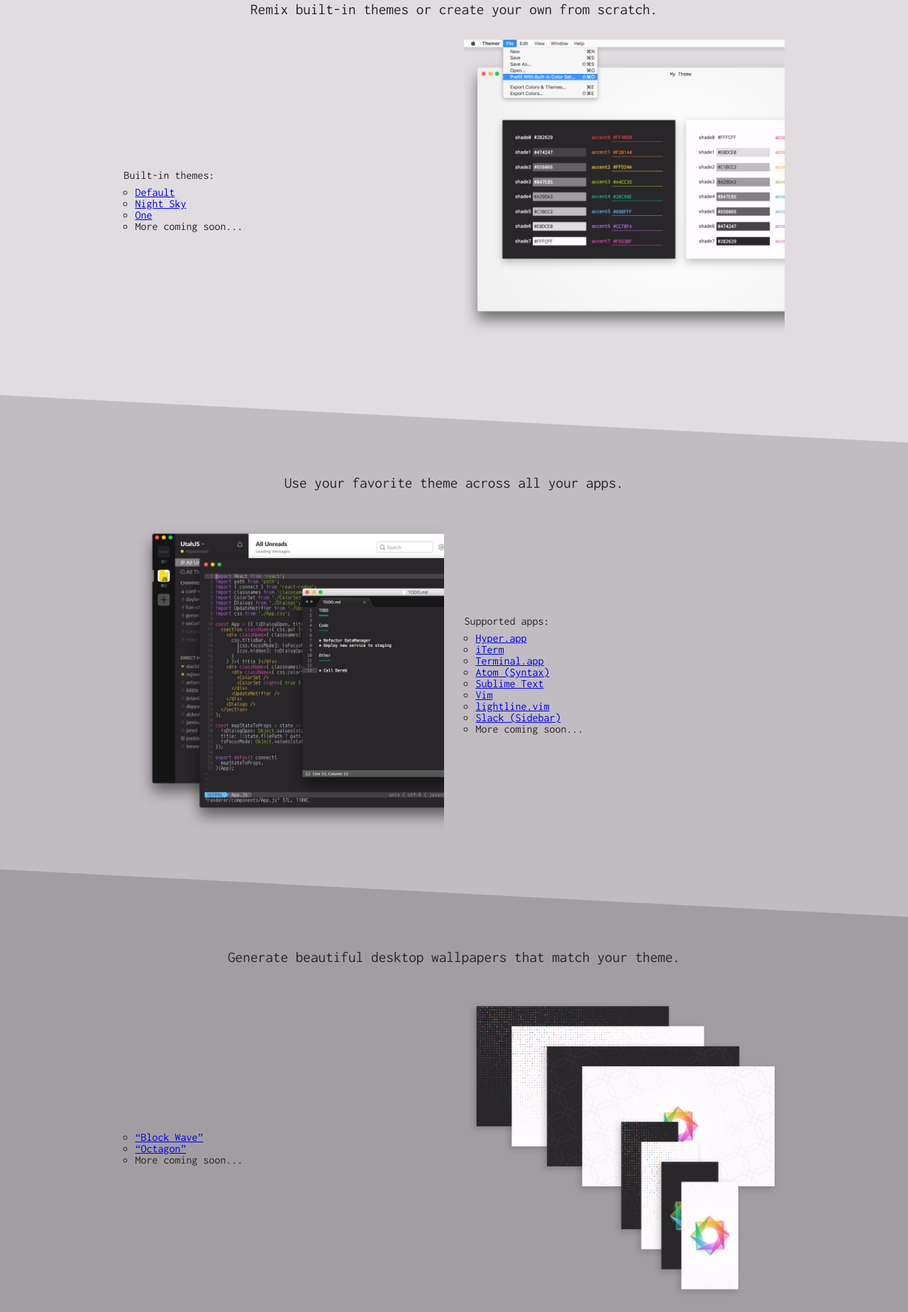
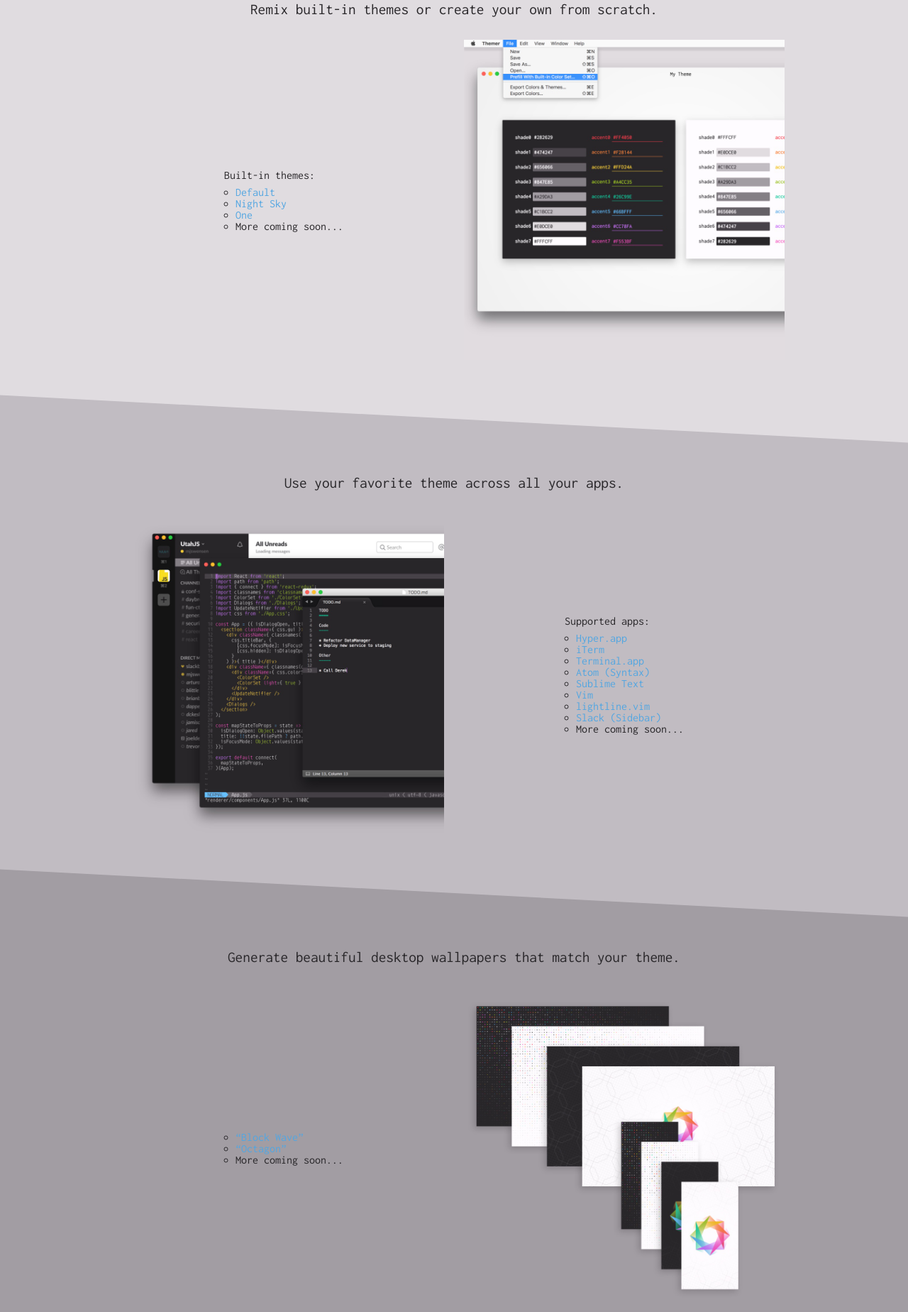
Before and after one commit to themerdev/themer-site, a plain HTML site: page index.html in a window 1280 px wide. Shown: the part 919-2767 px from the top of the page at 71% size. Drawn offline with nearby package versions, Linux system fonts and the light colour scheme.

Commit message:
Some layout work.

```diff
--- a/index.css
+++ b/index.css
@@ -14,10 +14,13 @@
   color: #FFFCFF;
 }
 
+a {
+  text-decoration: none;
+}
+
 .link:link,
 .link:visited {
   color: #53A6E1;
-  text-decoration: none;
   transition: color 300ms ease;
 }
 .link:hover,
@@ -37,7 +40,6 @@
   color: #FFFCFF;
   padding: 0.75em 1em;
   border-radius: 2px;
-  text-decoration: none;
 }
 
 /*
@@ -82,7 +84,6 @@
 h1 {
   flex: 1 0 auto;
   font-size: 1.33rem;
-  text-transform: lowercase;
   margin-left: 0.33rem;
 }
 
@@ -153,6 +154,11 @@
   text-align: center;
 }
 
+.notes {
+  display: flex;
+  justify-content: center;
+}
+
 h4 {
   margin: 0 0 0.5rem;
 }
@@ -175,10 +181,21 @@
 
 footer {
   position: relative;
-  color: #FFFCFF;
+  color: #C1BCC2;
   background-color: #282629;
   display: flex;
+  flex-direction: column;
   justify-content: center;
-  vertical-align: center;
+  align-items: center;
   padding: 5rem;
 }
+
+footer a {
+  color: #FFFCFF;
+}
+
+.legal {
+  font-size: 0.75rem;
+  margin-top: 0.33rem;
+  color: #656066;
+}
--- a/index.html
+++ b/index.html
@@ -2,7 +2,7 @@
 <html lang="en">
   <head>
     <meta charset="UTF-8">
-    <title>Themer</title>
+    <title>themer</title>
     <link rel="stylesheet" href="https://cdnjs.cloudflare.com/ajax/libs/meyer-reset/2.0/reset.min.css">
     <link rel="stylesheet" href="https://fonts.googleapis.com/css?family=Inconsolata" />
     <link rel="stylesheet" href="basicGrid.min.css" />
@@ -12,8 +12,8 @@
   <body>
     <header class="row">
       <div class="column small-12 header-content">
-        <img class="logo" src="logo.png" alt="Themer logo" />
-        <h1>Themer</h1>
+        <img class="logo" src="logo.png" alt="themer logo" />
+        <h1>themer</h1>
         <nav>
           <a class="link" href="https://github.com/mjswensen/themer-gui/releases/latest">Download</a>
           <a class="link" href="https://github.com/mjswensen/themer-gui">GitHub (UI)</a>
@@ -25,7 +25,7 @@
       <section class="intro">
         <div class="row">
           <div class="column small-8 small-offset-2">
-            <h2>Themer takes a set of colors and generates text editor themes, terminal themes, and desktop/device wallpapers.</h2>
+            <h2>themer takes a set of colors and generates text editor themes, terminal themes, and desktop/device wallpapers.</h2>
           </div>
           <div class="column small-12">
             <video
@@ -47,14 +47,16 @@
           <div class="column small-12 medium-10 medium-offset-1">
             <h3>Remix built-in themes or create your own from scratch.</h3>
           </div>
-          <div class="column small-12 medium-6">
+          <div class="column small-12 medium-6 notes">
+            <div>
               <h4>Built-in themes:</h4>
               <ul>
-              <li><a href="https://github.com/mjswensen/themer-colors-default">Default</a></li>
-              <li><a href="https://github.com/mjswensen/themer-colors-night-sky">Night Sky</a></li>
-              <li><a href="https://github.com/mjswensen/themer-colors-one">One</a></li>
+                <li><a class="link" href="https://github.com/mjswensen/themer-colors-default">Default</a></li>
+                <li><a class="link" href="https://github.com/mjswensen/themer-colors-night-sky">Night Sky</a></li>
+                <li><a class="link" href="https://github.com/mjswensen/themer-colors-one">One</a></li>
                 <li>More coming soon...</li>
               </ul>
+            </div>
           </div>
           <div class="column small-12 medium-6">
             <img src="themes.jpg" alt="Creating themes with themer" />
@@ -69,19 +71,21 @@
           <div class="column small-12 medium-6">
             <img src="apps.jpg" alt="Theming multiple apps with themer" />
           </div>
-          <div class="column small-12 medium-6">
+          <div class="column small-12 medium-6 notes">
+            <div>
               <h4>Supported apps:</h4>
               <ul>
-              <li><a href="https://github.com/mjswensen/themer-hyper">Hyper.app</a></li>
-              <li><a href="https://github.com/mjswensen/themer-iterm">iTerm</a></li>
-              <li><a href="https://github.com/mjswensen/themer-terminal">Terminal.app</a></li>
-              <li><a href="https://github.com/mjswensen/themer-atom-syntax">Atom (Syntax)</a></li>
-              <li><a href="https://github.com/mjswensen/themer-sublime-text">Sublime Text</a></li>
-              <li><a href="https://github.com/mjswensen/themer-vim">Vim</a></li>
-              <li><a href="https://github.com/mjswensen/themer-vim-lightline">lightline.vim</a></li>
-              <li><a href="https://github.com/mjswensen/themer-slack">Slack (Sidebar)</a></li>
+                <li><a class="link" href="https://github.com/mjswensen/themer-hyper">Hyper.app</a></li>
+                <li><a class="link" href="https://github.com/mjswensen/themer-iterm">iTerm</a></li>
+                <li><a class="link" href="https://github.com/mjswensen/themer-terminal">Terminal.app</a></li>
+                <li><a class="link" href="https://github.com/mjswensen/themer-atom-syntax">Atom (Syntax)</a></li>
+                <li><a class="link" href="https://github.com/mjswensen/themer-sublime-text">Sublime Text</a></li>
+                <li><a class="link" href="https://github.com/mjswensen/themer-vim">Vim</a></li>
+                <li><a class="link" href="https://github.com/mjswensen/themer-vim-lightline">lightline.vim</a></li>
+                <li><a class="link" href="https://github.com/mjswensen/themer-slack">Slack (Sidebar)</a></li>
                 <li>More coming soon...</li>
               </ul>
+            </div>
           </div>
         </div>
       </section>
@@ -90,10 +94,10 @@
           <div class="column small-12 medium-10 medium-offset-1">
             <h3>Generate beautiful desktop wallpapers that match your theme.</h3>
           </div>
-          <div class="column small-12 medium-6">
+          <div class="column small-12 medium-6 notes">
             <ul>
-              <li><a href="https://github.com/mjswensen/themer-wallpaper-block-wave">&ldquo;Block Wave&rdquo;</a></li>
-              <li><a href="https://github.com/mjswensen/themer-wallpaper-octagon">&ldquo;Octagon&rdquo;</a></li>
+              <li><a class="link" href="https://github.com/mjswensen/themer-wallpaper-block-wave">&ldquo;Block Wave&rdquo;</a></li>
+              <li><a class="link" href="https://github.com/mjswensen/themer-wallpaper-octagon">&ldquo;Octagon&rdquo;</a></li>
               <li>More coming soon...</li>
             </ul>
           </div>
@@ -110,7 +114,7 @@
           <div class="column small-12 medium-6">
             <img src="cli.jpg" alt="Using themer programmatically" />
           </div>
-          <div class="column small-12 medium-6">
+          <div class="column small-12 medium-6 notes">
             <a href="https://github.com/mjswensen/themer#installation">Install CLI</a>
           </div>
         </div>
@@ -127,7 +131,8 @@
       </div>
     </main>
     <footer>
-      Themer is free and open source software, made by @mjswensen.
+      <span>themer is free and open source software, made by <a href="https://github.com/mjswensen">mjswensen</a></span>
+      <span class="legal">© 2017 Matt Swensen | themer is released under the MIT license</span>
     </footer>
   </body>
 </html>
```
Lines whose indentation alone changed are shown as unchanged.
